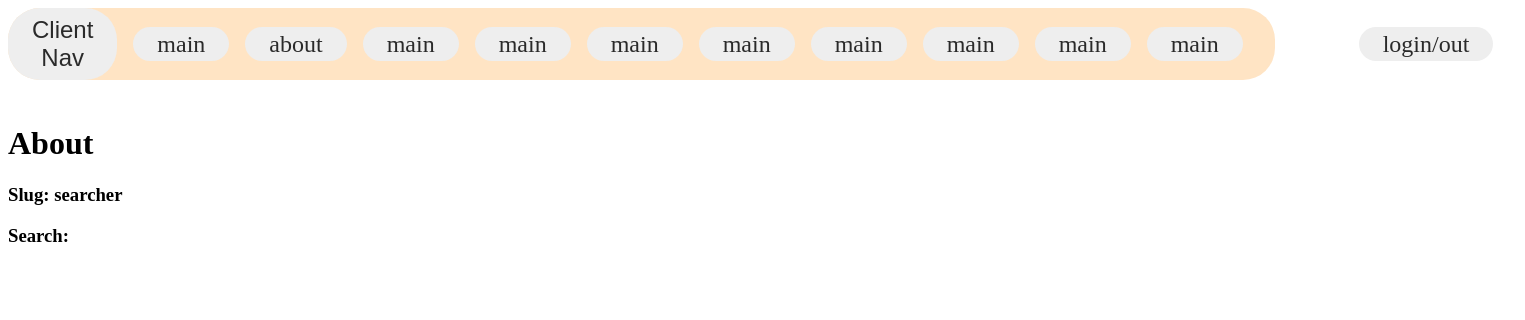
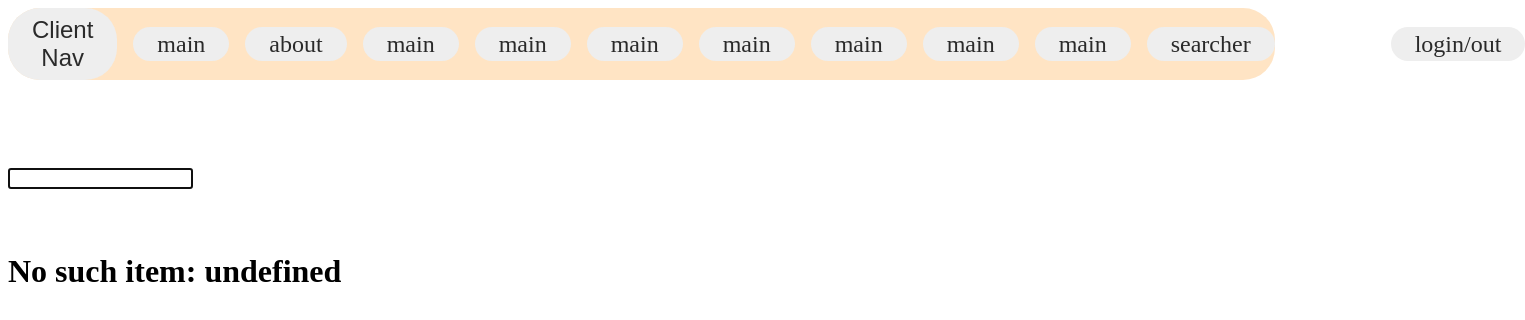
Before and after one commit to Waldemar-00/Svelte-Sveltekit, a SvelteKit app: page /searcher in a window 1280 px wide. Shown: the top 320 px of the page, 1525 px wide, since content can reach past the window. Built offline with nearby package versions, Linux system fonts and the light colour scheme.

Commit message:
Simple seacher on the +page.server.js. Form and method=GET.

```diff
--- /dev/null
+++ b/src/db/items.js
@@ -0,0 +1,5 @@
+
+export const items = {
+  apple: 'Some Mac',
+  samsung: 'Some Samsung'
+}
--- a/src/routes/+layout.svelte
+++ b/src/routes/+layout.svelte
@@ -19,7 +19,7 @@
 	<a href="/">main</a>
 	<a href="/">main</a>
 	<a href="/">main</a>
-	<a href="/">main</a>
+	<a href="/searcher">searcher</a>
 	<a href="/login" class="login">login/out</a>
 </nav>
 <slot></slot>
--- a/src/routes/[slug]/+page.svelte
+++ b/src/routes/[slug]/+page.svelte
@@ -1,9 +1,10 @@
 <script>
 	// @ts-nocheck
-
+	import { page } from '$app/stores';
 	export let data;
 </script>
 
 <h1>About</h1>
 <h3>Slug: {data.slug}</h3>
 <h3>Search: {data.search}</h3>
+<h2>{$page?.data?.search}</h2>
--- /dev/null
+++ b/src/routes/searcher/+page.server.js
@@ -0,0 +1,20 @@
+// @ts-nocheck
+// import { deserialize } from '$app/forms';
+import {items} from "../../db/items.js"
+export async function load ( { url } )
+{
+  // console.log( url, 'page server' );
+  const search = ( await url.searchParams.get( 'q' ) )?.toLowerCase();
+  for ( const item of Object.keys( items ) )
+  {
+    if ( item === search )
+    {
+      return {
+        q: items[item]
+      }
+    }
+  }
+  return {
+    q: `No such item: ${search}`
+  }
+}
--- /dev/null
+++ b/src/routes/searcher/+page.svelte
@@ -0,0 +1,15 @@
+<script>
+	import { page } from '$app/stores';
+</script>
+
+<form action="/searcher">
+	<!-- svelte-ignore a11y-autofocus -->
+	<input name="q" autofocus />
+</form>
+<h1>{$page?.data?.q}</h1>
+
+<style>
+	form {
+		margin: 4rem auto;
+	}
+</style>
```
Also changed, not shown: src/other/+server.js (added, +8 -0 lines), src/routes/login/+page.svelte (+5 -4 lines).
